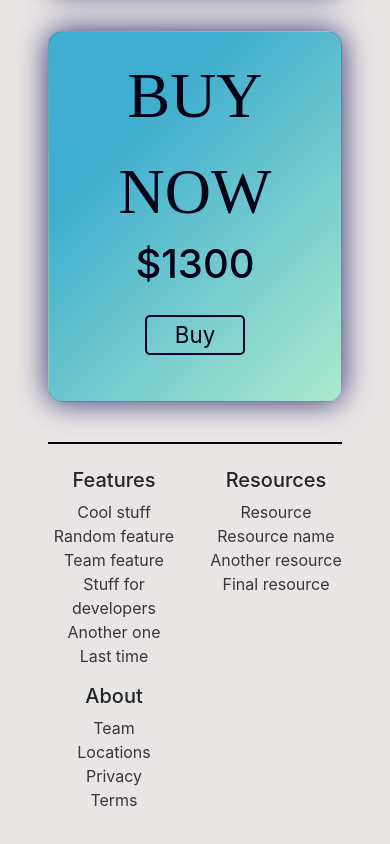
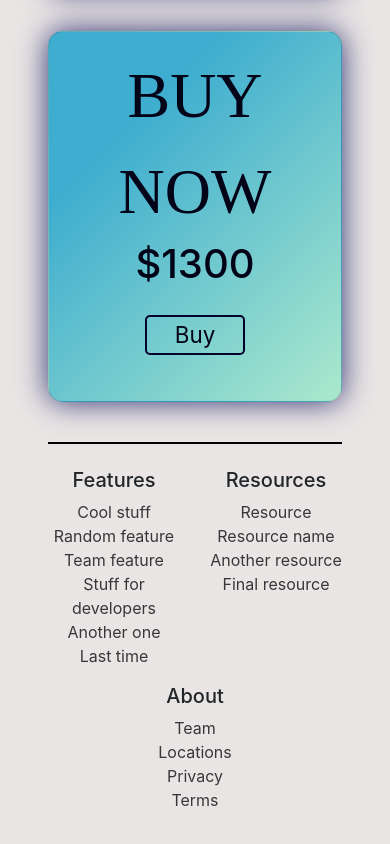
Before and after one commit to Ashley936/Bootstrap-project, a plain HTML site: page index.html in a window 390 px wide. Shown: the part 2341-3185 px from the top of the page. Drawn offline with nearby package versions, Linux system fonts and the light colour scheme.

Commit message:
Center align footer

```diff
--- a/index.html
+++ b/index.html
@@ -155,7 +155,7 @@
                       <li><a href="#">Final resource</a></li>
                     </ul>
                   </div>
-                  <div class="col-6 col-md">
+                  <div class="col text-center">
                     <h5>About</h5>
                     <ul class="list-unstyled text-small">
                       <li><a href="#">Team</a></li>
```
